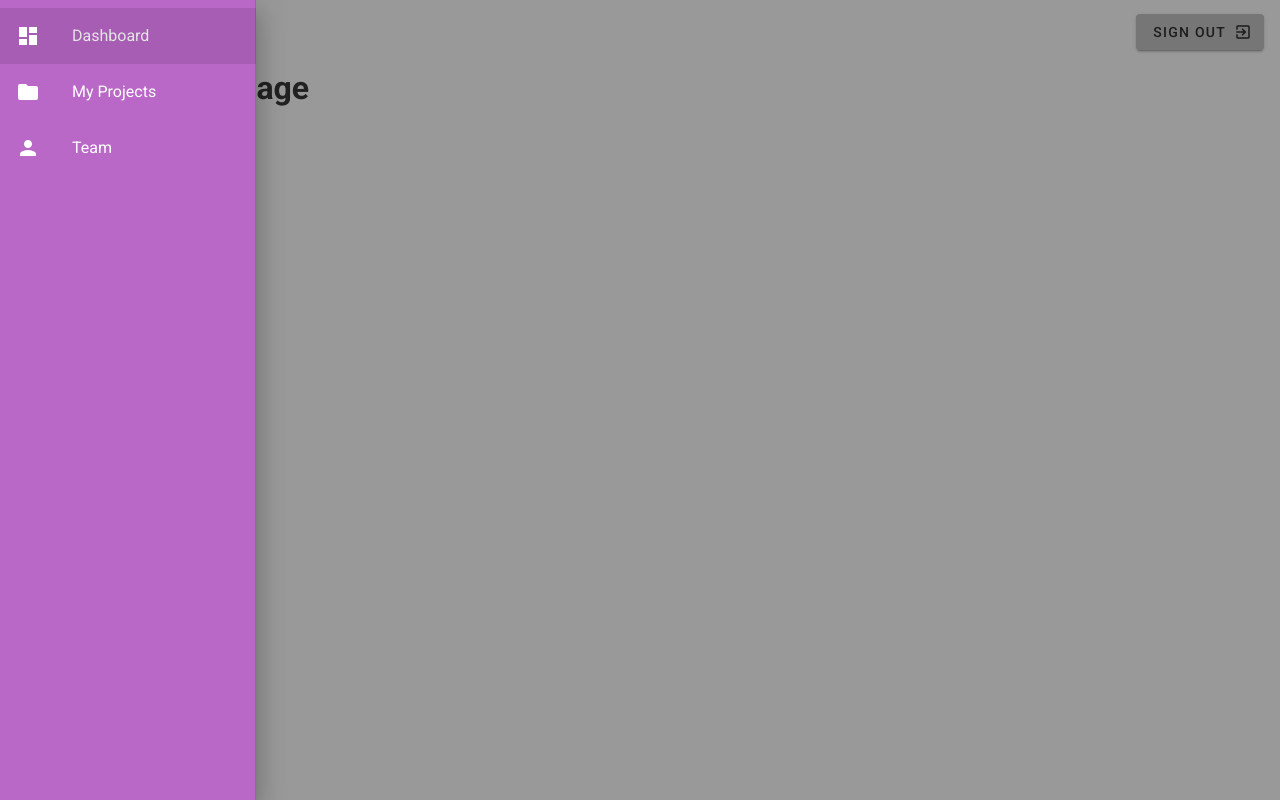
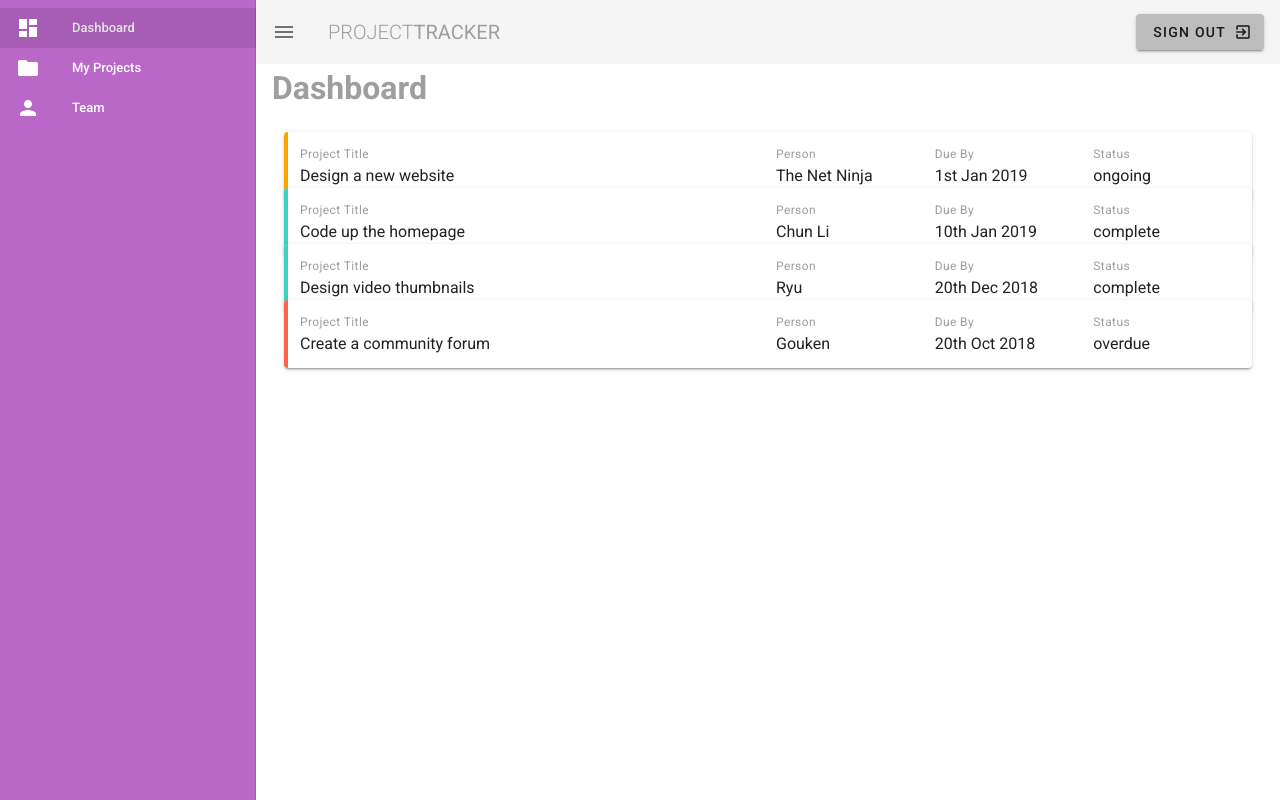
Before and after one commit to jonamarkin/vuetifytodo, a Vue app: page / in a window 1280 px wide. Both pictures are taken after a click on the button 28 px from the left and 32 px from the top of the page. Built offline with nearby package versions, Linux system fonts and the light colour scheme.

Commit message:
Dashboard design

```diff
--- a/src/App.vue
+++ b/src/App.vue
@@ -2,7 +2,7 @@
   <v-app class="grey lighten-4">
     <Navbar/>
 
-    <v-content>
+    <v-content class="mx-4 mb-4">
       <router-view></router-view>
     </v-content>
 
--- a/src/components/Navbar.vue
+++ b/src/components/Navbar.vue
@@ -1,33 +1,30 @@
 <template>
     <nav>
-        <v-toolbar flat app>
-            <v-app-bar-nav-icon color="grey--text" @click="drawer =!drawer"></v-app-bar-nav-icon>
+        <v-navigation-drawer v-model="drawer" app color="purple lighten-2">
+            <v-list dense>
+                <v-list-item v-for="link in links" :key="link.text" router :to="link.route">
+                    <v-list-item-icon>
+                        <v-icon v-text="link.icon" class="white--text"></v-icon>
+                    </v-list-item-icon>
+                    <v-list-item-content>
+                        <v-list-item-title v-text="link.text" class="white--text"></v-list-item-title>
+                    </v-list-item-content>
+                </v-list-item>
+            </v-list>
+        </v-navigation-drawer>
+
+        <v-app-bar app flat color="grey--text">
+            <v-app-bar-nav-icon @click.stop="drawer = !drawer"></v-app-bar-nav-icon>
             <v-toolbar-title class="grey--text">
-                <span class="font-weight-light">VUETIFY</span>
-                <span>TODO</span>
+                <span class="font-weight-light">PROJECT</span>
+                <span>TRACKER</span>
             </v-toolbar-title>
             <v-spacer></v-spacer>
             <v-btn flat color="grey lighten-1">
                 <span>Sign Out</span>
                 <v-icon right>exit_to_app</v-icon>
             </v-btn>
-        </v-toolbar>
-
-        <v-navigation-drawer v-model="drawer" color="purple lighten-2" temporary absolute>
-            <v-list>
-                <v-list-item-group v-model="link">
-                    <v-list-item v-for="link in links" :key="link.text" router :to="link.route">
-                    <v-list-item-icon>
-                        <v-icon v-text="link.icon" class="white--text"></v-icon>
-                    </v-list-item-icon>
-                    <v-list-item-content>
-                        <v-list-item-title v-text="link.text" class="white--text"></v-list-item-title>
-                    </v-list-item-content>
-                    </v-list-item>
-                </v-list-item-group>
-            </v-list>
-        </v-navigation-drawer>
-
+        </v-app-bar>
     </nav>
 </template>
 
--- a/src/router.js
+++ b/src/router.js
@@ -1,6 +1,8 @@
 import Vue from 'vue'
 import Router from 'vue-router'
-import Home from './views/Home.vue'
+import Dashboard from './views/Dashboard.vue'
+import Projects from './views/Projects.vue'
+import Team from './views/Team.vue'
 
 Vue.use(Router)
 
@@ -10,16 +12,18 @@
   routes: [
     {
       path: '/',
-      name: 'home',
-      component: Home
+      name: 'dashboard',
+      component: Dashboard
     },
     {
-      path: '/about',
-      name: 'about',
-      // route level code-splitting
-      // this generates a separate chunk (about.[hash].js) for this route
-      // which is lazy-loaded when the route is visited.
-      component: () => import(/* webpackChunkName: "about" */ './views/About.vue')
-    }
+      path: '/projects',
+      name: 'projects',
+      component: Projects
+    },
+    {
+      path: '/team',
+      name: 'team',
+      component: Team
+    },
   ]
 })
--- a/src/views/About.vue
+++ /dev/null
@@ -1,5 +0,0 @@
-<template>
-  <div class="about">
-    <h1>This is an about page</h1>
-  </div>
-</template>
--- /dev/null
+++ b/src/views/Dashboard.vue
@@ -0,0 +1,58 @@
+<template>
+  <div class="home">
+    <h1 class="subheading grey--text">Dashboard</h1>
+    <v-container fluid class="my-5">
+        <v-card class="pl-3" v-for="project in projects" :key="project.title">
+          <v-layout row wrap :class="`pa-3 project ${project.status}`">
+            <v-flex xs12 md6>
+              <div class="caption grey--text">Project Title</div>
+              <div>{{project.title}}</div>
+            </v-flex>
+            <v-flex xs6 sm4 md2>
+              <div class="caption grey--text">Person</div>
+              <div>{{project.person}}</div>
+            </v-flex>
+            <v-flex xs6 sm4 md2>
+              <div class="caption grey--text">Due By</div>
+              <div>{{project.due}}</div>
+            </v-flex>
+            <v-flex xs6 sm4 md2>
+              <div class="caption grey--text">Status</div>
+              <div>{{project.status}}</div>
+            </v-flex>
+          </v-layout>
+        </v-card>
+        <v-divider></v-divider>
+    </v-container>
+  </div>
+</template>
+
+<script>
+
+export default {
+  data(){
+    return{
+      projects: [
+        { title: 'Design a new website', person: 'The Net Ninja', due: '1st Jan 2019', status: 'ongoing', content: 'Lorem ipsum dolor sit amet consectetur adipisicing elit. Sunt consequuntur eos eligendi illum minima adipisci deleniti, dicta mollitia enim explicabo fugiat quidem ducimus praesentium voluptates porro molestias non sequi animi!'},
+        { title: 'Code up the homepage', person: 'Chun Li', due: '10th Jan 2019', status: 'complete', content: 'Lorem ipsum dolor sit amet consectetur adipisicing elit. Sunt consequuntur eos eligendi illum minima adipisci deleniti, dicta mollitia enim explicabo fugiat quidem ducimus praesentium voluptates porro molestias non sequi animi!'},
+        { title: 'Design video thumbnails', person: 'Ryu', due: '20th Dec 2018', status: 'complete', content: 'Lorem ipsum dolor sit amet consectetur adipisicing elit. Sunt consequuntur eos eligendi illum minima adipisci deleniti, dicta mollitia enim explicabo fugiat quidem ducimus praesentium voluptates porro molestias non sequi animi!'},
+        { title: 'Create a community forum', person: 'Gouken', due: '20th Oct 2018', status: 'overdue', content: 'Lorem ipsum dolor sit amet consectetur adipisicing elit. Sunt consequuntur eos eligendi illum minima adipisci deleniti, dicta mollitia enim explicabo fugiat quidem ducimus praesentium voluptates porro molestias non sequi animi!'},
+      ]
+    }
+  }
+};
+</script>
+
+<style>
+
+.project.complete{
+  border-left: 4px solid #3CD1C2;
+}
+.project.ongoing{
+  border-left: 4px solid orange
+}
+.project.overdue{
+  border-left: 4px solid tomato;
+}
+
+</style>
--- a/src/views/Home.vue
+++ /dev/null
@@ -1,18 +0,0 @@
-<template>
-  <div class="home">
-    <h1>This is the homepage</h1>
-    <v-btn class="pink white--text">Click Me</v-btn>
-
-    <v-btn depressed class="pink white--text">
-      <v-icon>email</v-icon>
-    </v-btn>
-
-  </div>
-</template>
-
-<script>
-
-export default {
-
-};
-</script>
--- /dev/null
+++ b/src/views/Projects.vue
@@ -0,0 +1,17 @@
+<template>
+    <div>
+        <h1 class="subheading grey--text">Projects</h1>
+
+        <v-container fluid class="my-5">
+            <p>Lorem ipsum dolor sit amet consectetur, adipisicing elit. Doloribus, ab quibusdam aut sit praesentium esse accusantium totam voluptate ipsa. Consequuntur laboriosam dolore aliquid voluptatum veritatis pariatur vel a debitis non.</p>
+            <p>Lorem ipsum dolor sit amet consectetur, adipisicing elit. Neque reprehenderit, eveniet, porro labore, esse incidunt magni vero odit deserunt iusto modi quibusdam laboriosam! Facilis fugiat non sed cum, odit eius.</p>
+
+        </v-container>
+    </div>
+</template>
+
+<script>
+export default {
+
+}
+</script>
--- /dev/null
+++ b/src/views/Team.vue
@@ -0,0 +1,18 @@
+<template>
+    <div>
+        <h1 class="subheading grey--text">Team</h1>
+
+        <v-container fluid class="my-5">
+            <p>Lorem ipsum dolor sit amet consectetur, adipisicing elit. Doloribus, ab quibusdam aut sit praesentium esse accusantium totam voluptate ipsa. Consequuntur laboriosam dolore aliquid voluptatum veritatis pariatur vel a debitis non.</p>
+            <p>Lorem ipsum dolor sit amet consectetur, adipisicing elit. Neque reprehenderit, eveniet, porro labore, esse incidunt magni vero odit deserunt iusto modi quibusdam laboriosam! Facilis fugiat non sed cum, odit eius.</p>
+
+        </v-container>
+
+    </div>
+</template>
+
+<script>
+export default {
+
+}
+</script>
```
